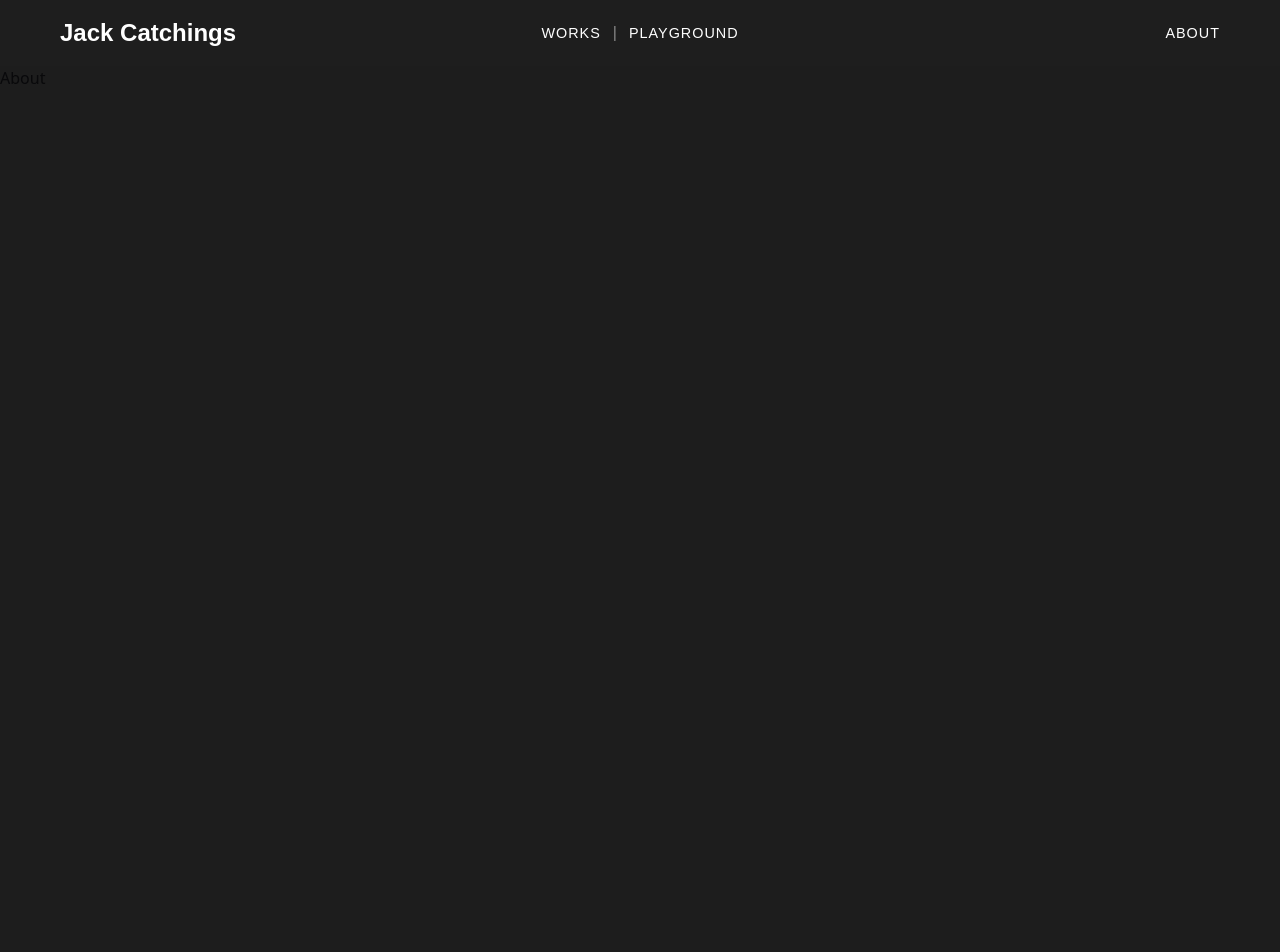
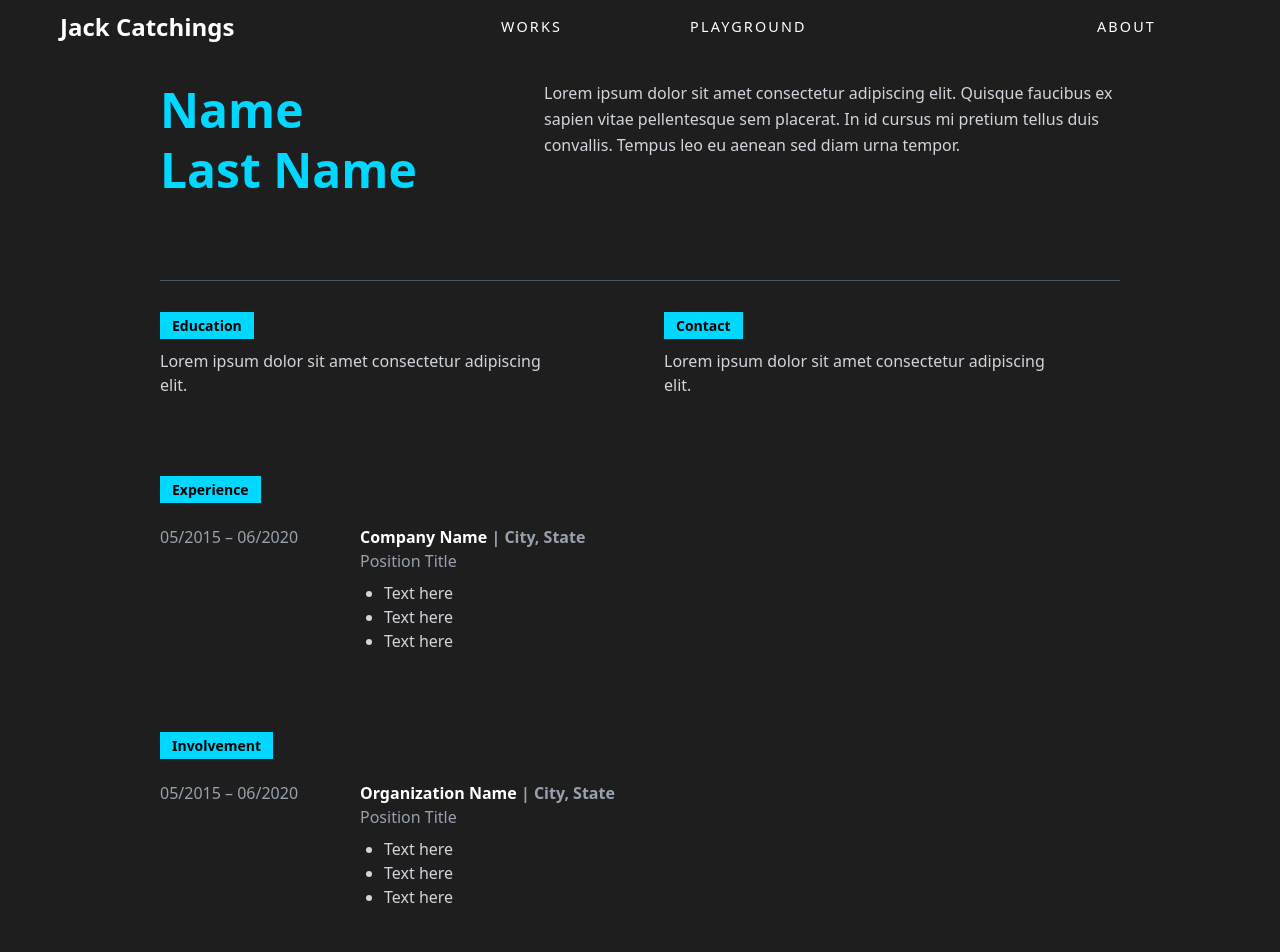
Before and after one commit to IcedSquid/jack-portfolio, a Next.js app: page /about in a window 1280 px wide. Shown: the top 952 px of the page. Before the commit the page ends 800 px from the top, so only its background shows below. Built offline with nearby package versions, Linux system fonts and the light colour scheme.

Commit message:
Added about page template

```diff
--- a/src/app/about/page.js
+++ b/src/app/about/page.js
@@ -1,7 +1,198 @@
 export default function AboutPage() {
-    return (
+  /* ---------------------------------------------------
+     🔷 DYNAMIC DATA — Edit these values only
+  --------------------------------------------------- */
+
+  const name = {
+    first: "Name",
+    last: "Last Name",
+  };
+
+  const introText = `
+    Lorem ipsum dolor sit amet consectetur adipiscing elit.
+    Quisque faucibus ex sapien vitae pellentesque sem placerat.
+    In id cursus mi pretium tellus duis convallis.
+    Tempus leo eu aenean sed diam urna tempor.
+  `;
+
+  const education = [
+    {
+      label: "Education",
+      text: "Lorem ipsum dolor sit amet consectetur adipiscing elit.",
+    },
+  ];
+
+  const contact = [
+    {
+      label: "Contact",
+      text: "Lorem ipsum dolor sit amet consectetur adipiscing elit.",
+    },
+  ];
+
+  const experience = [
+    {
+      date: "05/2015 – 06/2020",
+      name: "Company Name",
+      place: "City, State",
+      position: "Position Title",
+      bullets: ["Text here", "Text here", "Text here"],
+    },
+  ];
+
+  const involvement = [
+    {
+      date: "05/2015 – 06/2020",
+      name: "Organization Name",
+      place: "City, State",
+      position: "Position Title",
+      bullets: ["Text here", "Text here", "Text here"],
+    },
+  ];
+
+  const skillsLeft = ["Column", "Column", "Column", "Column"];
+  const skillsRight = ["Column", "Column", "Column", "Column"];
+
+  /* ---------------------------------------------------
+     🔷 UI STARTS HERE
+  --------------------------------------------------- */
+
+  return (
+    <div className="text-white px-6 md:px-20 lg:px-40 py-20 space-y-20">
+
+      {/* ---------------------------------------------------
+         NAME + INTRO
+      --------------------------------------------------- */}
+      <div className="flex flex-col md:flex-row md:justify-between gap-10">
+        <div>
+          <h1 className="text-5xl font-bold text-[#00D8FF] leading-tight">
+            {name.first}<br />{name.last}
+          </h1>
+        </div>
+
+        <p className="max-w-xl text-gray-300 leading-relaxed">
+          {introText}
+        </p>
+      </div>
+
+      <div className="border-t border-gray-600 w-full my-8"></div>
+
+      {/* ---------------------------------------------------
+         EDUCATION + CONTACT
+      --------------------------------------------------- */}
+      <div className="grid grid-cols-1 md:grid-cols-2 gap-12">
+
+        {/* EDUCATION */}
+        <div>
+          {education.map((item, i) => (
+            <div key={i}>
+              <span className="px-3 py-1 bg-[#00D8FF] text-black font-semibold text-sm">
+                {item.label}
+              </span>
+              <p className="mt-3 text-gray-300 max-w-sm">{item.text}</p>
+            </div>
+          ))}
+        </div>
+
+        {/* CONTACT */}
+        <div>
+          {contact.map((item, i) => (
+            <div key={i}>
+              <span className="px-3 py-1 bg-[#00D8FF] text-black font-semibold text-sm">
+                {item.label}
+              </span>
+              <p className="mt-3 text-gray-300 max-w-sm">{item.text}</p>
+            </div>
+          ))}
+        </div>
+      </div>
+
+      {/* ---------------------------------------------------
+         EXPERIENCE SECTION
+      --------------------------------------------------- */}
       <div>
-        <h1>About</h1>
+        <span className="px-3 py-1 bg-[#00D8FF] text-black font-semibold text-sm">
+          Experience
+        </span>
+
+        <div className="mt-6 space-y-10">
+          {experience.map((exp, i) => (
+            <div key={i} className="flex flex-col md:flex-row gap-10">
+
+              <p className="text-gray-400 min-w-[160px]">{exp.date}</p>
+
+              <div>
+                <p className="font-semibold">
+                  {exp.name} <span className="text-gray-400">| {exp.place}</span>
+                </p>
+                <p className="text-gray-400 mb-2">{exp.position}</p>
+
+                <ul className="list-disc pl-6 text-gray-300">
+                  {exp.bullets.map((b, j) => (
+                    <li key={j}>{b}</li>
+                  ))}
+                </ul>
+              </div>
+            </div>
+          ))}
+        </div>
       </div>
-    );
-  }
+
+      {/* ---------------------------------------------------
+         INVOLVEMENT SECTION
+      --------------------------------------------------- */}
+      <div>
+        <span className="px-3 py-1 bg-[#00D8FF] text-black font-semibold text-sm">
+          Involvement
+        </span>
+
+        <div className="mt-6 space-y-10">
+          {involvement.map((inv, i) => (
+            <div key={i} className="flex flex-col md:flex-row gap-10">
+
+              <p className="text-gray-400 min-w-[160px]">{inv.date}</p>
+
+              <div>
+                <p className="font-semibold">
+                  {inv.name} <span className="text-gray-400">| {inv.place}</span>
+                </p>
+                <p className="text-gray-400 mb-2">{inv.position}</p>
+
+                <ul className="list-disc pl-6 text-gray-300">
+                  {inv.bullets.map((b, j) => (
+                    <li key={j}>{b}</li>
+                  ))}
+                </ul>
+              </div>
+            </div>
+          ))}
+        </div>
+      </div>
+
+      {/* ---------------------------------------------------
+         SKILLS SECTION
+      --------------------------------------------------- */}
+      <div>
+        <span className="px-3 py-1 bg-[#00D8FF] text-black font-semibold text-sm">
+          Skills
+        </span>
+
+        <div className="grid grid-cols-2 gap-12 mt-6">
+          {/* LEFT COLUMN */}
+          <div className="space-y-1">
+            {skillsLeft.map((skill, i) => (
+              <p key={i} className="text-gray-300">{skill}</p>
+            ))}
+          </div>
+
+          {/* RIGHT COLUMN */}
+          <div className="space-y-1">
+            {skillsRight.map((skill, i) => (
+              <p key={i} className="text-gray-300">{skill}</p>
+            ))}
+          </div>
+        </div>
+      </div>
+
+    </div>
+  );
+}
--- a/src/app/components/AboutButton.jsx
+++ /dev/null
@@ -1,58 +0,0 @@
-import React from "react";
-import { useReducer } from "react";
-
-export const AboutButton = ({ property1, className }) => {
-  const [state, dispatch] = useReducer(reducer, {
-    property1: property1 || "default",
-  });
-
-  return (
-    <div
-      className={`w-20 relative ${state.property1 === "variant-2" ? "top-[68px]" : "top-5"} ${state.property1 === "variant-2" ? "h-7" : "h-6"} ${className}`}
-      onMouseEnter={() => {
-        dispatch("mouse_enter");
-      }}
-      onMouseLeave={() => {
-        dispatch("mouse_leave");
-      }}
-    >
-      {state.property1 === "default" && (
-        <div className="absolute w-[88.75%] h-[85.71%] top-[4.17%] left-[5.00%] [font-family:'Inter',Helvetica] font-medium text-white text-lg text-center tracking-[0] leading-[normal] whitespace-nowrap">
-          ABOUT
-        </div>
-      )}
-
-      {state.property1 === "variant-2" && (
-        <>
-          <img
-            className="absolute w-full h-0 top-full left-0"
-            alt="Line"
-            src="https://c.animaapp.com/rL3p8MFB/img/line-2-2.svg"
-          />
-
-          <div className="absolute w-[80.00%] h-[78.57%] top-0 left-[10.00%] [font-family:'Inter',Helvetica] font-medium text-white text-lg text-center tracking-[0] leading-[normal]">
-            ABOUT
-          </div>
-        </>
-      )}
-    </div>
-  );
-};
-
-function reducer(state, action) {
-  switch (action) {
-    case "mouse_enter":
-      return {
-        ...state,
-        property1: "variant-2",
-      };
-
-    case "mouse_leave":
-      return {
-        ...state,
-        property1: "default",
-      };
-  }
-
-  return state;
-}
--- a/src/app/components/Header.css
+++ b/src/app/components/Header.css
@@ -1,16 +1,27 @@
-/* General navbar styling */
 .navbar {
     background-color: #1e1e1e; /* dark background */
     color: white;
     display: flex;
     justify-content: space-between;
-    align-items: center;
-    padding: 15px 60px;
-    font-family: Arial, sans-serif;
+    align-items: stretch;
+    padding: 0px 60px;
+
+    position: fixed;
+    top: 0;
+    left: 0;
+    width: 100%;
+    z-index: 1000;
   }
 
   /* Center and right navs*/
-  .nav-center
+  .nav-center {
+    display: flex;
+    flex-direction: row;
+    align-items: center;
+    justify-content: center;
+    gap: 0px;
+  }
+
   .nav-right{
     display: flex;
     align-items: center;
@@ -44,35 +55,46 @@
 
   .nav-item {
     position: relative;
+    display: flex;
+    aligh-items: center;
+    justify-content:center;
+    padding: 1rem 4rem;
+    height: 100%;
+    width: 100%;
+    overflow: hidden;
     text-decoration: none;
     color: white;
     font-size: 0.9rem;
-    letter-spacing: 1px;
+    letter-spacing: 0.15em;
+    z-index: 0;
     transition: color 0.3s ease;
   }
 
   /* Divider (|) styling */
   .divider {
     color: #888;
-    margin: 0 12px;
+    margin: 0 6px;
   }
 
   /* Hover effect */
   .nav-item::after {
     content: "";
     position: absolute;
-    left: 0;
-    bottom: -4px;
-    width: 100%;
-    height: 2px;
-    background-color: #7bb5ff; /* blue underline */
-    transform: scaleX(0);
-    transform-origin: center;
-    transition: transform 0.3s ease;
+    inset: 0;
+    background: linear-gradient(
+      to bottom,
+      rgba(0, 81, 231, 0) 0%,
+      rgba(0, 204, 255, 1) 100%
+    );
+    opacity: 0;
+    z-index: -1;
+    transition: opacity 0.35s ease;
   }
 
+
   .nav-item:hover::after {
-    transform: scaleX(1);
+    transform: scaleY(1);
+    opacity: 1;
   }
 
   .nav-item:hover {
--- a/src/app/components/Header.js
+++ b/src/app/components/Header.js
@@ -5,16 +5,15 @@ import Link from "next/link";
 export default function Header() {
   return (
     <header className="navbar">
-      <h1 className="logo">Jack Catchings</h1>
+      <Link href="/" className="logo">Jack Catchings</Link>
 
       <nav className="nav-center">
         <Link href="/works" className="nav-item">WORKS</Link>
-        <span className="divider">|</span>
         <Link href="/playground" className="nav-item">PLAYGROUND</Link>
       </nav>
 
       <nav className="nav-right">
-        <a href="#about" className="nav-item">ABOUT</a>
+        <Link href="/about" className="nav-item">ABOUT</Link>
       </nav>
     </header>
   );
--- a/src/app/globals.css
+++ b/src/app/globals.css
@@ -118,5 +118,6 @@
   }
   body {
     @apply bg-background text-foreground;
+
   }
 }
--- a/src/app/layout.js
+++ b/src/app/layout.js
@@ -17,7 +17,7 @@ export default function RootLayout({ children }) {
   return (
     <html lang="en">
       <body
-        className={`${montserrat.variable} antialiased bg-[#1D1D1D]`}
+        className={`${montserrat.variable} antialiased bg-[#1e1e1e]`}
       >
         <Header />
         {children}
--- a/src/app/playground/playground.css
+++ b/src/app/playground/playground.css
@@ -1,7 +1,8 @@
 .works-page {
-    background-color: #171717;
+    background-color: #1e1e1e;
     min-height: 100vh;
     color: white;
+    padding-top: 260px;
   }
 
   .works-content {
--- a/src/app/works/works.css
+++ b/src/app/works/works.css
@@ -1,7 +1,8 @@
 .works-page {
-    background-color: #171717;
+    background-color: #1e1e1e;
     min-height: 100vh;
     color: white;
+    padding-top: 260px;
   }
 
   .works-content {
```
